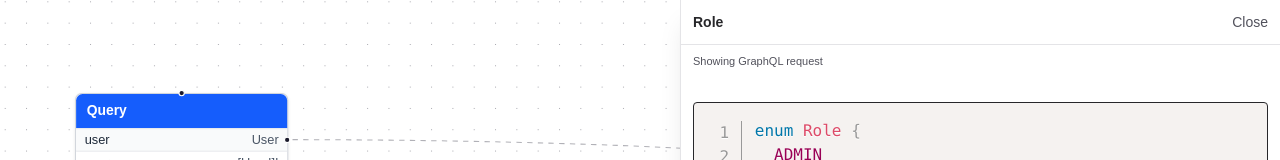
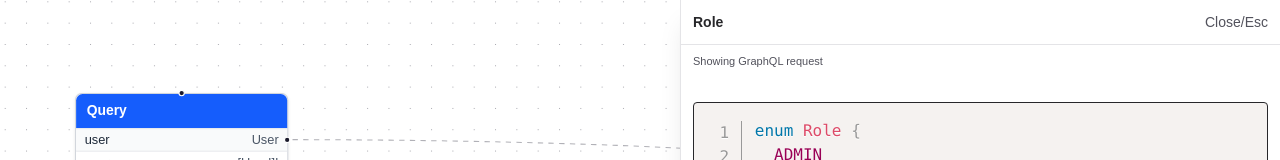
Before and after one commit to CaptainOfFlyingDutchman/federation-subgraph-visualizer, a Next.js app: page / in a window 1280 px wide. Both pictures are taken after a click on the button "Role". Shown: the top 160 px of the page. Built offline with nearby package versions, Linux system fonts and the light colour scheme.

Commit message:
feat: add esc key hint

```diff
--- a/src/components/sourceViewer/SourceDrawer.tsx
+++ b/src/components/sourceViewer/SourceDrawer.tsx
@@ -40,7 +40,7 @@ export function SourceDrawer() {
           onClick={close}
           className="text-sm text-zinc-600 hover:text-zinc-900 hover:cursor-pointer"
         >
-          Close
+          Close/Esc
         </button>
       </div>
 
```
